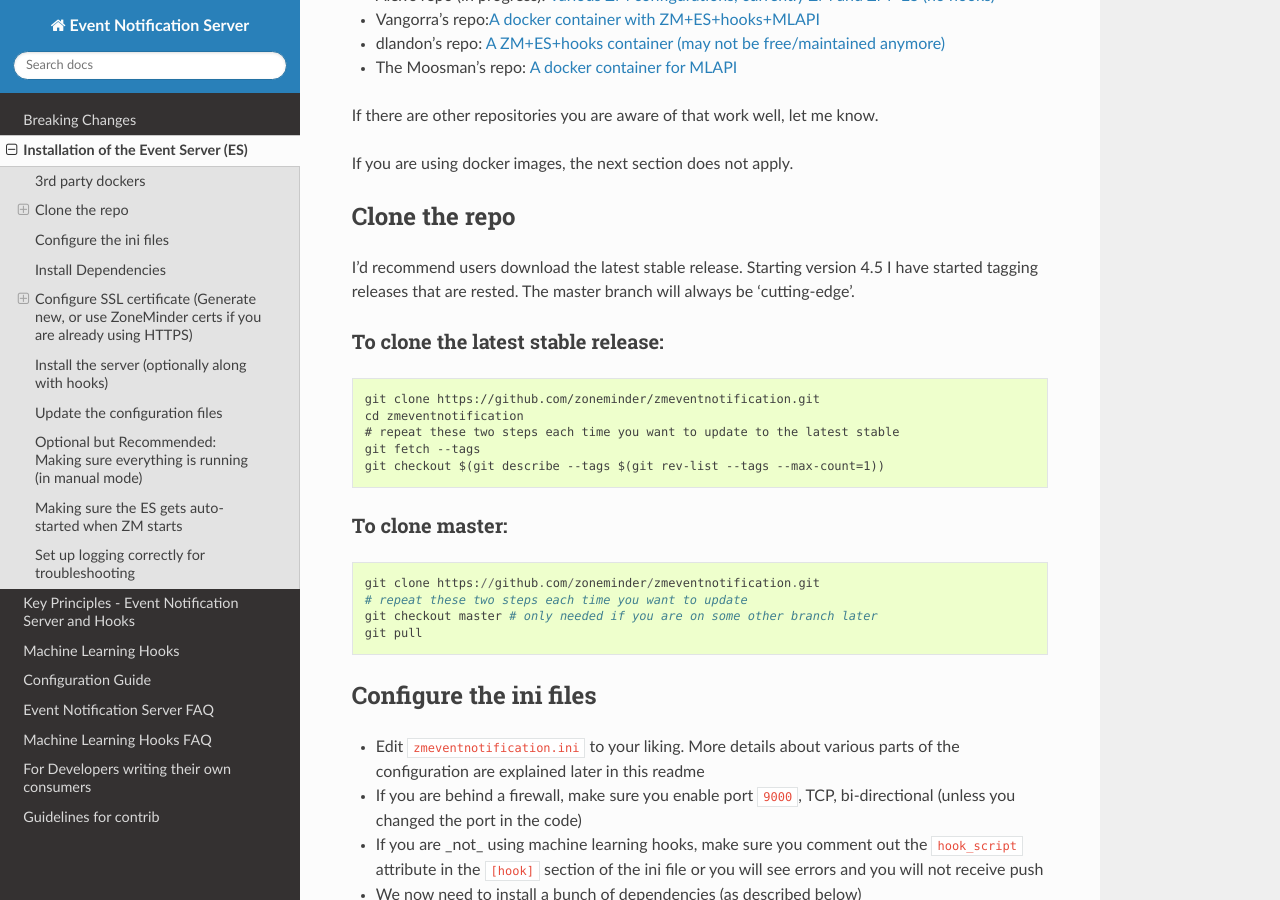
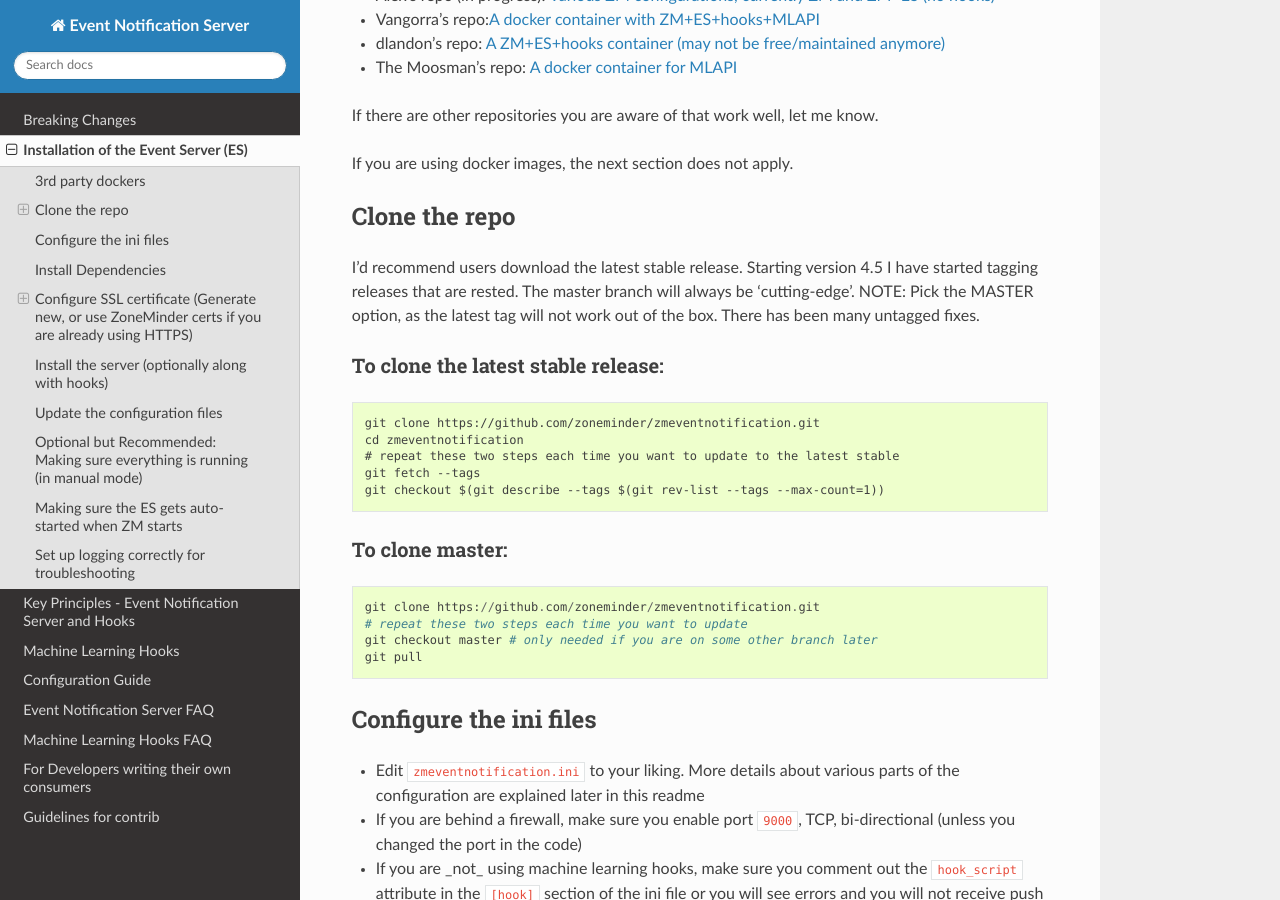
Before and after one commit to ZoneMinder/zmeventnotification, a Sphinx documentation site: the page built from docs/guides/install.rst, in a window 1280 px wide and 900 px high, scrolled down 352 px. Built offline with Sphinx 7.4.7 and the Read the Docs theme 2.0.0, drawn with Linux system fonts in a browser that asks for light colours.

Commit message:
Encourage people to pick the master branch

```diff
--- a/docs/guides/install.rst
+++ b/docs/guides/install.rst
@@ -23,7 +23,7 @@
 Clone the repo
 ~~~~~~~~~~~~~~~~~
 
-I'd recommend users download the latest stable release. Starting version 4.5 I have started tagging releases that are rested. The master branch will always be 'cutting-edge'.
+I'd recommend users download the latest stable release. Starting version 4.5 I have started tagging releases that are rested. The master branch will always be 'cutting-edge'. NOTE: Pick the MASTER option, as the latest tag will not work out of the box.  There has been many untagged fixes.
 
 To clone the latest stable release:
 ^^^^^^^^^^^^^^^^^^^^^^^^^^^^^^^^^^^
```
